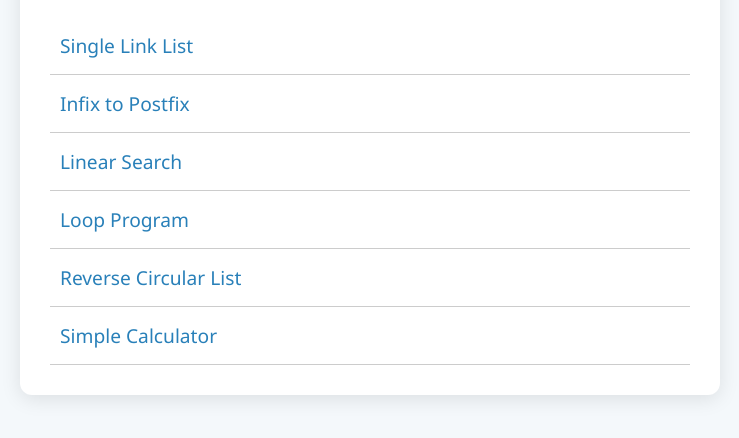
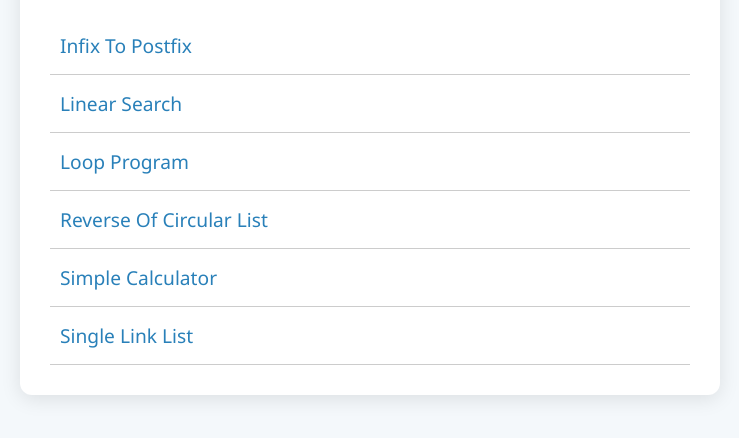
Before and after one commit to reck07/DSC, a plain HTML site: page index.html in a window 1280 px wide. Shown: the part 126-564 px from the top of the page, without its empty margins (270-1009 px from the left). Drawn offline with Linux system fonts and the light colour scheme.

Commit message:
index.html

```diff
--- a/index.html
+++ b/index.html
@@ -1,4 +1,4 @@
-<!DOCTYPE index.html>
+<!DOCTYPE html>
 <html lang="en">
 <head>
     <meta charset="UTF-8">
@@ -8,14 +8,14 @@
 <body>
     <div class="container">
         <h1>📘 Data Structure Programs</h1>
-       <ul class="program-list">
-  <li><a href="DSC-main/Single%20link%20list/linkedlist.c" target="_blank">Single Link List</a></li>
-  <li><a href="DSC-main/infix%20to%20postfix/infix.c" target="_blank">Infix to Postfix</a></li>
-  <li><a href="DSC-main/linear%20search/search.cpp" target="_blank">Linear Search</a></li>
-  <li><a href="DSC-main/loop%20program/loop.c" target="_blank">Loop Program</a></li>
-  <li><a href="DSC-main/reverse%20of%20circular%20list/reverse.c" target="_blank">Reverse Circular List</a></li>
-  <li><a href="DSC-main/simple%20calculator/calculator.py" target="_blank">Simple Calculator</a></li>
-    </ul>
+        <ul class="program-list">
+            <li><a href="DSC-main/infix%20to%20postfix" target="_blank">Infix To Postfix</a></li>
+            <li><a href="DSC-main/linear%20search" target="_blank">Linear Search</a></li>
+            <li><a href="DSC-main/loop%20program" target="_blank">Loop Program</a></li>
+            <li><a href="DSC-main/reverse%20of%20circular%20list" target="_blank">Reverse Of Circular List</a></li>
+            <li><a href="DSC-main/simple%20calculator" target="_blank">Simple Calculator</a></li>
+            <li><a href="DSC-main/Single%20link%20list" target="_blank">Single Link List</a></li>
+        </ul>
     </div>
 </body>
 </html>
```
